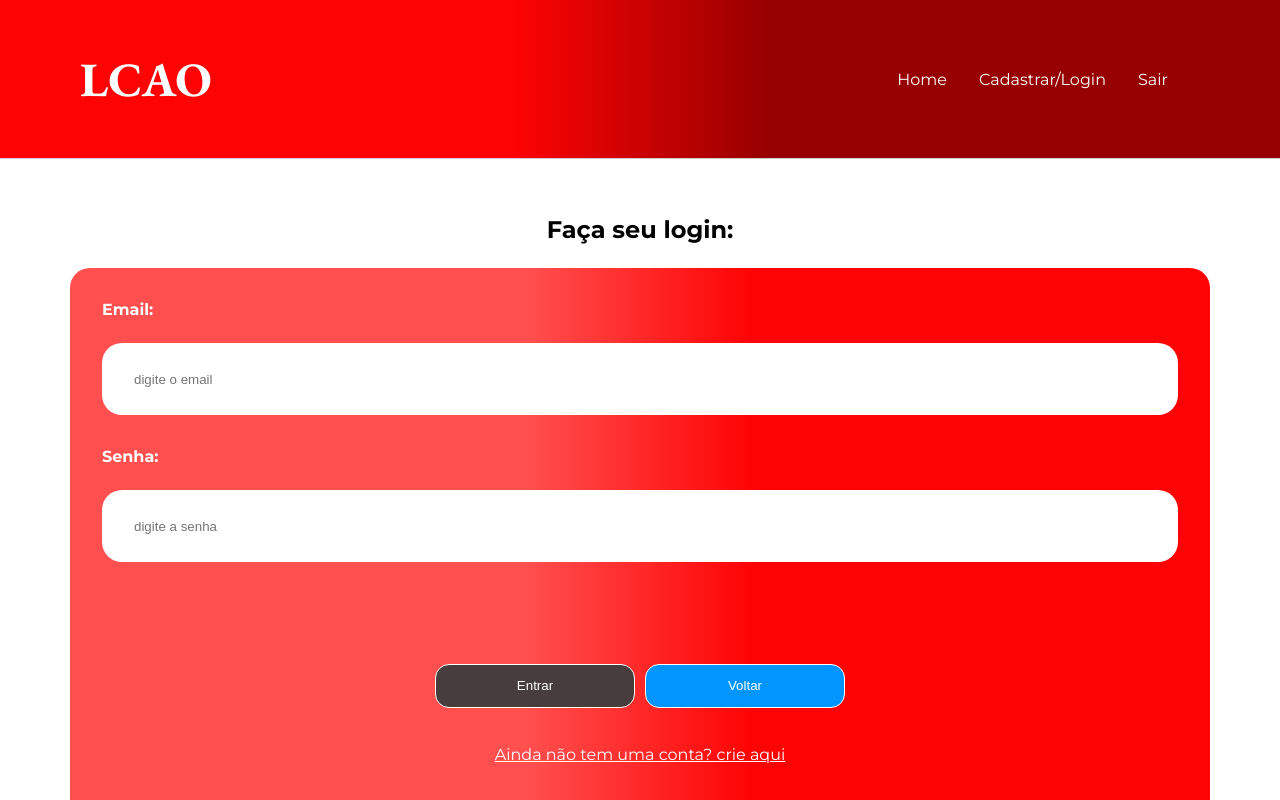
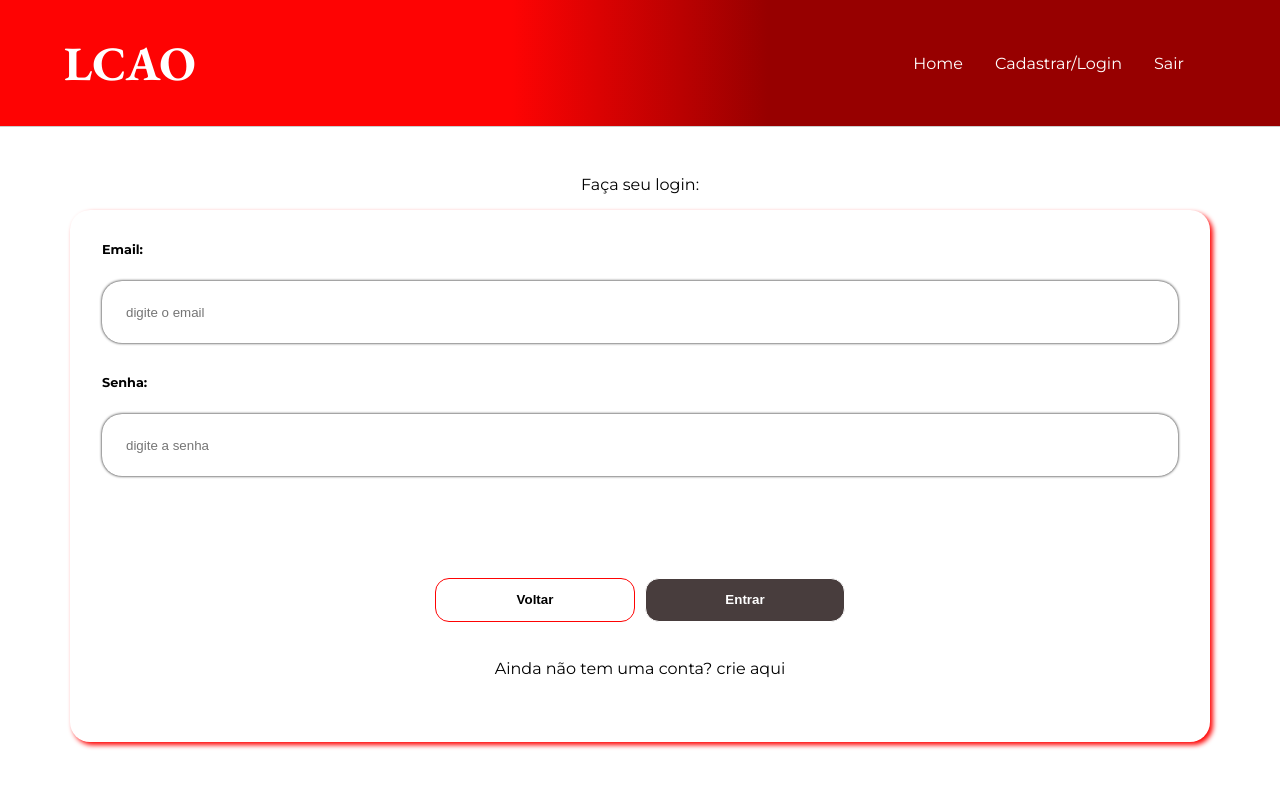
Before and after one commit to RafaelAguiarRodrigues/LCAO, an Angular app in the folder lcao-front/: page /login in a window 1280 px wide. Shown: the top 800 px of the page. Built offline with nearby package versions, Linux system fonts and the light colour scheme.

Commit message:
página de login reestilizada

```diff
--- a/lcao-front/src/app/pages/login-usuario/login-usuario.component.html
+++ b/lcao-front/src/app/pages/login-usuario/login-usuario.component.html
@@ -24,8 +24,8 @@
     </div>
 
     <div class="acoes">
-      <button (click)="loginUsuario()" [disabled]="!formulario.valid" [ngClass]="habilitarBotao()">Entrar</button>
       <button (click)="cancelar()" class="botao">Voltar</button>
+      <button (click)="loginUsuario()" class="botao" [disabled]="!formulario.valid" [ngClass]="habilitarBotao()">Entrar</button>
     </div>
     <a routerLink="/cadastrarUsuario" class="mensagem__cadastrar">Ainda não tem uma conta? crie aqui</a>
   </form>
--- a/lcao-front/src/app/pages/login-usuario/login-usuario.component.scss
+++ b/lcao-front/src/app/pages/login-usuario/login-usuario.component.scss
@@ -9,66 +9,61 @@
   }
 
   form {
-    background: linear-gradient(
-      to right,
-      rgba(255, 0, 0, 0.69) 40%,
-      $vermelho 60%
-    );
-    border: none;
+    background: $branco;
+    // border: 1px solid $vermelho;
+    box-shadow: 3px 3px 5px $vermelho;
     border-radius: 20px;
     display: flex;
     flex-direction: column;
     padding: 2rem;
 
     label {
-      color: $branco;
+      font-size: 0.8em;
       font-weight: bold;
       margin: 0 0 1rem;
     }
 
     .input {
       border: none;
-      height: 40px;
-      padding: 1rem 2rem;
       border-radius: 20px;
+      box-shadow: 0px 0px 3px $preto;
+      height: 30px;
+      padding: 1rem 1.5rem;
       margin: 0.5rem 0 2rem;
     }
 
     .acoes {
+      align-items: center;
+      align-content: center;
       display: flex;
       justify-content: center;
-      align-items: center;
-      align-content: center;
 
       .botao {
         margin: 5px;
         margin-top: 70px;
         width: 200px;
-      }
 
-      .botao__desabilitado {
-        background-color: #483d3d;
-        margin: 5px;
-        margin-top: 70px;
-        width: 200px;
+        &__desabilitado {
+          background-color: #483d3d;
+        }
       }
     }
 
     .mensagem__cadastrar {
-      color: $branco;
+      color: $preto;
       margin: 2em auto;
       text-align: center;
-      text-decoration: underline;
-    }
+      text-decoration: none;
 
-    .mensagem__cadastrar:hover {
-      font-weight: bold;
+      &:hover {
+        text-decoration: underline;
+      }
     }
   }
 }
 
 .mensagem__erro {
-  color: $branco;
+  color: $vermelho;
   font-size: 12px;
   font-weight: bold;
   margin-left: 5px;
--- a/lcao-front/src/app/pages/login-usuario/login-usuario.component.ts
+++ b/lcao-front/src/app/pages/login-usuario/login-usuario.component.ts
@@ -20,8 +20,8 @@ export class LoginUsuarioComponent implements OnInit {
   ngOnInit(): void {
     this.formulario = this.formBuilder.group({
       nome: [null],
-      email: [null, Validators.compose([Validators.required, Validators.minLength(6), Validators.email])],
-      senha: [null, Validators.compose([Validators.required, Validators.minLength(5)])]
+      email: [null, [Validators.required, Validators.minLength(6), Validators.email]],
+      senha: [null, [Validators.required, Validators.minLength(5)]]
     });
   }
 
@@ -44,7 +44,7 @@ export class LoginUsuarioComponent implements OnInit {
   }
 
   cancelar() {
-    this.router.navigate((['./listarLembrete']));
+    this.router.navigate(['/listarLembrete']);
   }
 
   habilitarBotao() {
--- a/lcao-front/src/app/shared/cabecalho/cabecalho.component.scss
+++ b/lcao-front/src/app/shared/cabecalho/cabecalho.component.scss
@@ -11,7 +11,7 @@
   display: flex;
   flex-wrap: wrap;
   justify-content: space-between;
-  padding: 3em 5em;
+  padding: 2em 4em;
 
   .cabecalho__titulo {
     color: $branco;
--- a/lcao-front/src/styles.scss
+++ b/lcao-front/src/styles.scss
@@ -13,17 +13,103 @@ $vermelho-escuro: #970000;
 $azul: rgb(0, 149, 255);
 $azul-escuro: rgb(0, 55, 95);
 
-* {
+/* reset css */
+html,
+body,
+div,
+span,
+applet,
+object,
+iframe,
+h1,
+h2,
+h3,
+h4,
+h5,
+h6,
+p,
+blockquote,
+pre,
+a,
+abbr,
+acronym,
+address,
+big,
+cite,
+code,
+del,
+dfn,
+em,
+img,
+ins,
+kbd,
+q,
+s,
+samp,
+small,
+strike,
+strong,
+sub,
+sup,
+tt,
+var,
+b,
+u,
+i,
+center,
+dl,
+dt,
+dd,
+ol,
+ul,
+li,
+fieldset,
+form,
+label,
+legend,
+table,
+caption,
+tbody,
+tfoot,
+thead,
+tr,
+th,
+td,
+article,
+aside,
+canvas,
+details,
+embed,
+figure,
+figcaption,
+footer,
+header,
+hgroup,
+menu,
+nav,
+output,
+ruby,
+section,
+summary,
+time,
+mark,
+audio,
+video {
   margin: 0;
   padding: 0;
+  border: 0;
+  font-size: 100%;
+  font: inherit;
+  vertical-align: baseline;
 }
 
+/* estilo padrozinado */
 body {
   font-family: "Montserrat", sans-serif;
 }
 
 main {
-  min-height: 60vh;
+  min-height: 100vh;
 }
 
 ol,
@@ -32,59 +118,45 @@ ul {
 }
 
 .botao {
-  background-color: $azul;
-  border: 1px solid $branco;
+  background-color: $branco;
+  border: 1px solid $vermelho;
   border-radius: 14px;
-  color: $branco;
+  color: $preto;
+  font-weight: bold;
   margin: 1em;
   padding: 1em;
   transition: 0.5s ease;
+
+  &:hover {
+    cursor: pointer;
+    background-color: $vermelho-escuro;
+  }
 }
 
 .botao__desabilitado {
   background-color: $cinza;
   border: 1px solid $branco;
-  border-radius: 14px;
   color: $branco;
-  margin: 1em;
-  padding: 1em;
   transition: 0.5s ease;
 }
 
-.botao:hover {
-  cursor: pointer;
-  background-color: $azul-escuro;
-}
+.container {
+  padding: 1rem;
+  margin: 0 auto;
 
-.container {
-  padding-right: 1rem;
-  padding-left: 1rem;
-  padding-top: 1rem;
-  padding-bottom: 1rem;
-  margin-right: auto;
-  margin-left: auto;
-}
-
-@media (min-width: 576px) {
-  .container {
+  @media (min-width: 576px) {
     width: 540px;
   }
-}
 
-@media (min-width: 768px) {
-  .container {
+  @media (min-width: 768px) {
     width: 720px;
   }
-}
 
-@media (min-width: 992px) {
-  .container {
+  @media (min-width: 992px) {
     width: 960px;
   }
-}
 
-@media (min-width: 1200px) {
-  .container {
+  @media (min-width: 1200px) {
     width: 1140px;
   }
 }
```
